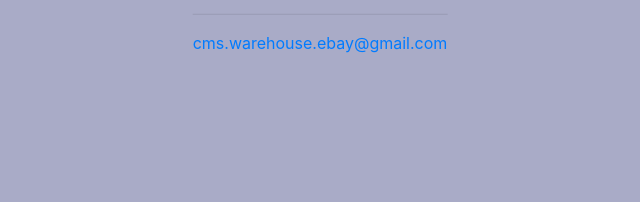
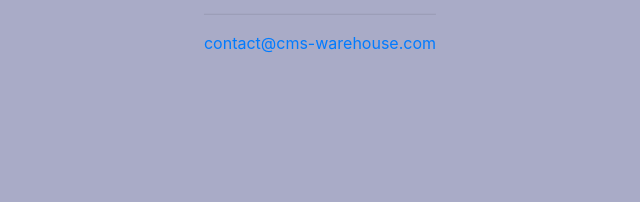
Before and after one commit to cory-m-stanford/cms-warehouse-website, a plain HTML site: page contact.html in a window 1280 px wide. Shown: the part 391-593 px from the top of the page, 320-960 px from the left. Drawn offline with nearby package versions, Linux system fonts and the light colour scheme.

Commit message:
Update contact.html
update email

```diff
--- a/contact.html
+++ b/contact.html
@@ -38,7 +38,7 @@
       <div id="main-text">
         <h3>Contact us at:</h3>
         <hr>
-        <a href="mailto:cms.warehouse.ebay@gmail.com">cms.warehouse.ebay@gmail.com</a>
+        <a href="mailto:cms.warehouse.ebay@gmail.com">contact@cms-warehouse.com</a>
       </div>
       <div id="bg-color"></div>
       <footer class="page-footer pt-4">
```
